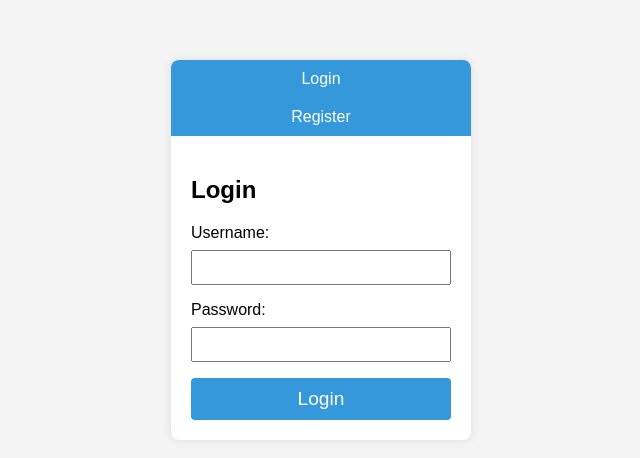
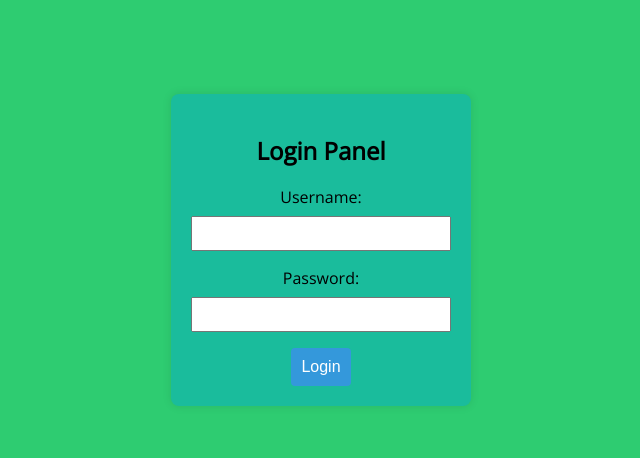
Before and after one commit to lunartheboss/lunarsite, a plain HTML site: page index.html in a window 1280 px wide. Shown: the part 150-608 px from the top of the page, without its empty margins (319-959 px from the left). Drawn offline with nearby package versions, Linux system fonts and the light colour scheme.

Commit message:
Update index.html

```diff
--- a/index.html
+++ b/index.html
@@ -3,36 +3,61 @@
 <head>
   <meta charset="UTF-8">
   <meta name="viewport" content="width=device-width, initial-scale=1.0">
-  <title>Login and Register</title>
+  <title>Login Panel</title>
+  <link href="https://fonts.googleapis.com/css?family=Open+Sans&display=swap" rel="stylesheet">
   <style>
     body {
-      font-family: Arial, sans-serif;
+      font-family: 'Open Sans', sans-serif;
       margin: 0;
       display: flex;
+      justify-content: center;
       align-items: center;
-      justify-content: center;
       height: 100vh;
-      background-color: #f4f4f4;
+      background-color: #2ecc71; /* Lime color theme */
     }
 
-    .auth-container {
+    .login-container {
       background-color: #fff;
+      padding: 20px;
       border-radius: 8px;
       box-shadow: 0 0 10px rgba(0, 0, 0, 0.1);
-      overflow: hidden;
-      width: 300px;
+      text-align: center;
+      animation: fadeIn 1s ease-out;
     }
-
-    .tab {
-      padding: 10px;
-      text-align: center;
-      cursor: pointer;
-      background-color: #3498db;
+<!DOCTYPE html>
+<html lang="en">
+<head>
+  <meta charset="UTF-8">
+  <meta name="viewport" content="width=device-width, initial-scale=1.0">
+  <title>Login Panel</title>
+  <link rel="stylesheet" href="https://fonts.googleapis.com/css?family=Open+Sans&display=swap">
+  <style>
+    body {
+      font-family: 'Open Sans', sans-serif;
+      margin: 0;
+      display: flex;
+      justify-content: center;
+      align-items: center;
+      height: 100vh;
+      background-color: #2ecc71;
       color: #fff;
     }
 
-    .content {
+    .login-container {
+      background-color: #1abc9c;
       padding: 20px;
+      border-radius: 8px;
+      box-shadow: 0 0 10px rgba(0, 0, 0, 0.1);
+      animation: fadeIn 1s ease-out;
+    }
+
+    @keyframes fadeIn {
+      from {
+        opacity: 0;
+      }
+      to {
+        opacity: 1;
+      }
     }
 
     label {
@@ -54,8 +79,8 @@
       border: none;
       border-radius: 4px;
       cursor: pointer;
-      width: 100%;
-      font-size: 1.2em;
+      font-size: 1em;
+      transition: background-color 0.3s ease;
     }
 
     button:hover {
@@ -65,52 +90,31 @@
 </head>
 <body>
 
-<div class="auth-container">
-  <div class="tab" onclick="showLogin()">Login</div>
-  <div class="tab" onclick="showRegister()">Register</div>
-  <div class="content" id="loginContent">
-    <h2>Login</h2>
-    <label for="loginUsername">Username:</label>
-    <input type="text" id="loginUsername" name="loginUsername" required>
+<div class="login-container">
+  <h2>Login Panel</h2>
+  <form id="loginForm" onsubmit="validateLogin()">
+    <label for="username">Username:</label>
+    <input type="text" id="username" name="username" required>
 
-    <label for="loginPassword">Password:</label>
-    <input type="password" id="loginPassword" name="loginPassword" required>
+    <label for="password">Password:</label>
+    <input type="password" id="password" name="password" required>
 
-    <button onclick="login()">Login</button>
-  </div>
-  <div class="content" id="registerContent" style="display: none;">
-    <h2>Register</h2>
-    <label for="registerUsername">Username:</label>
-    <input type="text" id="registerUsername" name="registerUsername" required>
-
-    <label for="registerPassword">Password:</label>
-    <input type="password" id="registerPassword" name="registerPassword" required>
-
-    <button onclick="register()">Register</button>
-  </div>
+    <button type="submit">Login</button>
+  </form>
 </div>
 
 <script>
-  function showLogin() {
-    document.getElementById('loginContent').style.display = 'block';
-    document.getElementById('registerContent').style.display = 'none';
-  }
+  function validateLogin() {
+    var username = document.getElementById("username").value;
+    var password = document.getElementById("password").value;
 
-  function showRegister() {
-    document.getElementById('loginContent').style.display = 'none';
-    document.getElementById('registerContent').style.display = 'block';
-  }
+    if ((username === "admin" && password === "lunarcheck123") || (username === "okan" && password === "lunarcheck123")) {
+      window.location.href = "redirect.html";
+    } else {
+      alert("Incorrect username or password");
+    }
 
-  function login() {
-    alert("Login button clicked! Add your login logic here.");
-    // Add your login logic here
-    // Redirect to welcome.html if login is successful
-    window.location.href = 'welcome.html';
-  }
-
-  function register() {
-    alert("Register button clicked! Add your register logic here.");
-    // Add your register logic here
+    return false; // Prevent form submission
   }
 </script>
 
```
